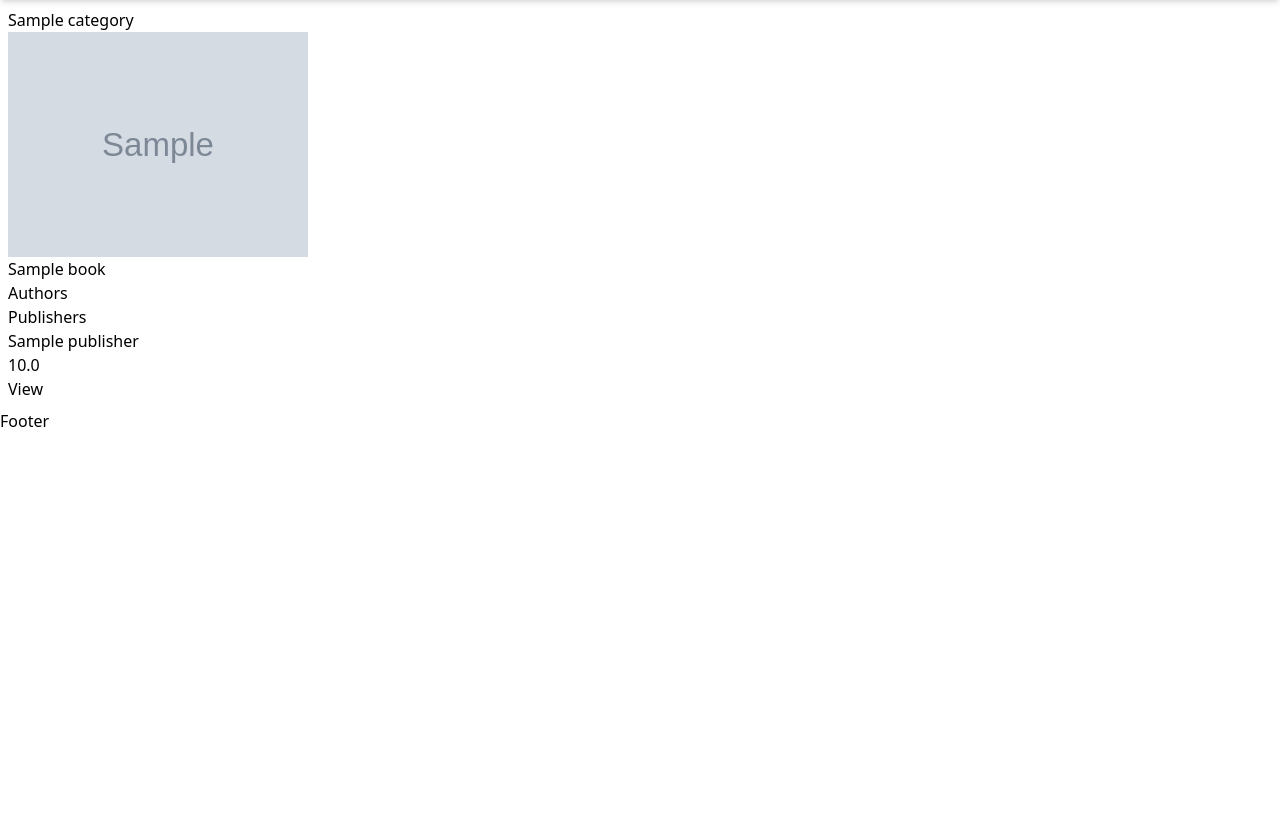
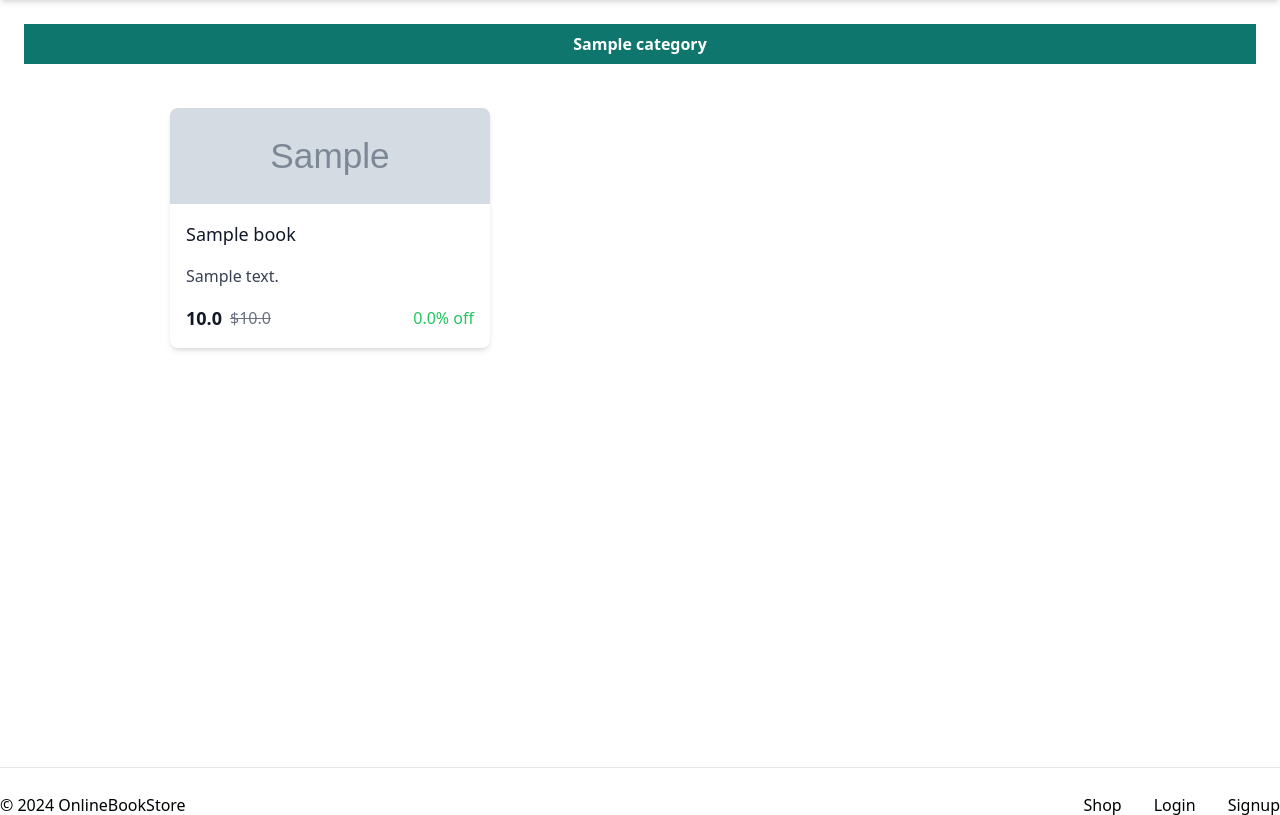
Before and after one commit to nickfff-dev/OnlineBookStore, a Flask app: page /categories/1 in a window 1280 px wide. Shown: the part 72-887 px from the top of the page. Run offline with Flask 3, Linux system fonts and the light colour scheme; tables that the repository leaves empty hold one stand-in row (values such as "Sample post"); grey boxes marked "Sample" are stand-in pictures.

Commit message:
landing page

```diff
--- a/web_dynamic/static/styles/globals.css
+++ b/web_dynamic/static/styles/globals.css
@@ -582,6 +582,10 @@ video {
   position: static;
 }
 
+.fixed {
+  position: fixed;
+}
+
 .relative {
   position: relative;
 }
@@ -590,8 +594,20 @@ video {
   position: sticky;
 }
 
-.col-span-1 {
-  grid-column: span 1 / span 1;
+.bottom-0 {
+  bottom: 0px;
+}
+
+.top-0 {
+  top: 0px;
+}
+
+.z-50 {
+  z-index: 50;
+}
+
+.col-span-2 {
+  grid-column: span 2 / span 2;
 }
 
 .mx-auto {
@@ -651,24 +667,36 @@ video {
   display: none;
 }
 
+.h-12 {
+  height: 3rem;
+}
+
+.h-24 {
+  height: 6rem;
+}
+
 .h-3 {
   height: 0.75rem;
-}
-
-.h-48 {
-  height: 12rem;
 }
 
 .h-8 {
   height: 2rem;
 }
 
+.h-96 {
+  height: 24rem;
+}
+
+.h-auto {
+  height: auto;
+}
+
 .h-full {
   height: 100%;
 }
 
-.max-h-96 {
-  max-height: 24rem;
+.max-h-72 {
+  max-height: 18rem;
 }
 
 .w-3 {
@@ -719,12 +752,20 @@ video {
   cursor: pointer;
 }
 
-.grid-flow-col {
-  grid-auto-flow: column;
+.grid-flow-row {
+  grid-auto-flow: row;
+}
+
+.grid-cols-2 {
+  grid-template-columns: repeat(2, minmax(0, 1fr));
 }
 
 .grid-cols-3 {
   grid-template-columns: repeat(3, minmax(0, 1fr));
+}
+
+.flex-row {
+  flex-direction: row;
 }
 
 .flex-col {
@@ -759,9 +800,27 @@ video {
   gap: 0.5rem;
 }
 
+.gap-x-12 {
+  -moz-column-gap: 3rem;
+       column-gap: 3rem;
+}
+
 .gap-x-2 {
   -moz-column-gap: 0.5rem;
        column-gap: 0.5rem;
+}
+
+.gap-x-8 {
+  -moz-column-gap: 2rem;
+       column-gap: 2rem;
+}
+
+.gap-y-2 {
+  row-gap: 0.5rem;
+}
+
+.gap-y-6 {
+  row-gap: 1.5rem;
 }
 
 .overflow-hidden {
@@ -774,6 +833,12 @@ video {
 
 .overflow-x-hidden {
   overflow-x: hidden;
+}
+
+.truncate {
+  overflow: hidden;
+  text-overflow: ellipsis;
+  white-space: nowrap;
 }
 
 .rounded {
@@ -815,6 +884,11 @@ video {
   background-color: rgb(20 184 166 / var(--tw-bg-opacity));
 }
 
+.bg-teal-700 {
+  --tw-bg-opacity: 1;
+  background-color: rgb(15 118 110 / var(--tw-bg-opacity));
+}
+
 .bg-white {
   --tw-bg-opacity: 1;
   background-color: rgb(255 255 255 / var(--tw-bg-opacity));
@@ -883,6 +966,27 @@ video {
   padding-bottom: 0.5rem;
 }
 
+.py-6 {
+  padding-top: 1.5rem;
+  padding-bottom: 1.5rem;
+}
+
+.pb-2 {
+  padding-bottom: 0.5rem;
+}
+
+.pb-5 {
+  padding-bottom: 1.25rem;
+}
+
+.pb-6 {
+  padding-bottom: 1.5rem;
+}
+
+.text-center {
+  text-align: center;
+}
+
 .text-start {
   text-align: start;
 }
@@ -909,6 +1013,10 @@ video {
 .text-xl {
   font-size: 1.25rem;
   line-height: 1.75rem;
+}
+
+.font-bold {
+  font-weight: 700;
 }
 
 .font-medium {
@@ -1025,6 +1133,12 @@ video {
   transition-duration: 150ms;
 }
 
+.transition-colors {
+  transition-property: color, background-color, border-color, text-decoration-color, fill, stroke;
+  transition-timing-function: cubic-bezier(0.4, 0, 0.2, 1);
+  transition-duration: 150ms;
+}
+
 .duration-300 {
   transition-duration: 300ms;
 }
--- a/web_dynamic/templates/base.html
+++ b/web_dynamic/templates/base.html
@@ -8,13 +8,14 @@
     </head>
     <body>
         <header>
+
        {% include 'components/header.html' %}
-        <main class="p-2">
+    </header>
+        <main class="p-6">
             {% block content %}
             {% endblock %}
         </main>
-        <footer>
-            <h2>Footer</h2>
-        </footer>
+        <div class="fixed bottom-0 mx-auto bg-white w-full h-12 pb-6" >{% include 'components/footer.html' %}</div>
     </body>
+
 </html>
--- a/web_dynamic/templates/category.html
+++ b/web_dynamic/templates/category.html
@@ -1,28 +1,13 @@
 {% extends 'base.html' %}
 {% block title%}
-    {{ category.name }}
+    <h1 >{{ category.name }}</h1>
 {% endblock %}
 {% block content %}
-    <h1>{{ category.name }}</h1>
-    <div class="category-books">
+    <div class="bg-teal-700 py-2"><h1 class="font-bold text-center text-white">{{ category.name }}</h1></div>
+    <div class="category-books grid grid-flow-row grid-cols-2 gap-x-2">
         {% for book in category.books %}
             <div class="category-book">
-                <img src="{{ book['image'] }}" alt="book_image" width="300">
-                <h3>{{ book.title }}</h3>
-                <h2>Authors</h2>
-                <ul class="book-authors">
-                    {% for author in book.authors %}
-                        <li>{{ author.fullNames }}</li>
-                    {% endfor %}
-                </ul>
-                <h2>Publishers</h2>
-                <ul class="book-publishers">
-                    {% for publisher in book.publishers %}
-                        <li>{{ publisher.name }}</li>
-                    {% endfor %}
-                </ul>
-                <p>{{ book.price }}</p>
-                <a href="{{ url_for('bookstore_views.book', book_id=book.id) }}">View</a>
+                {% include 'components/bookcard.html' %}
             </div>
         {% endfor %}
     </div>
--- /dev/null
+++ b/web_dynamic/templates/components/authors-sidebar-item.html
@@ -0,0 +1,4 @@
+<div role="button"
+class="flex items-center w-full p-3 leading-tight transition-all rounded-lg outline-none text-start hover:bg-blue-gray-50 hover:bg-opacity-80 hover:text-blue-gray-900 focus:bg-blue-gray-50 focus:bg-opacity-80 focus:text-blue-gray-900 active:bg-blue-gray-50 active:bg-opacity-80 active:text-blue-gray-900">
+{{ author.fullNames}}
+</div>
--- a/web_dynamic/templates/components/bookcard.html
+++ b/web_dynamic/templates/components/bookcard.html
@@ -1,11 +1,8 @@
-<div class="mx-auto mt-11 w-80 transform overflow-hidden rounded-lg bg-white dark:bg-slate-800 shadow-md duration-300 hover:scale-105 hover:shadow-lg">
-    <img class="h-48 w-full object-cover object-center" src="https://images.unsplash.com/photo-1674296115670-8f0e92b1fddb?ixlib=rb-4.0.3&ixid=MnwxMjA3fDB8MHxwaG90by1wYWdlfHx8fGVufDB8fHx8&auto=format&fit=crop&w=870&q=80" alt="Product Image" />
+<div class="mx-auto mt-11 cursor-pointer w-80 transform overflow-hidden rounded-lg bg-white dark:bg-slate-800 shadow-md duration-300 hover:scale-105 hover:shadow-lg">
+    <img class="h-24 w-full object-cover object-center" src="{{ book['image'] }}" alt="{{ book['title'] }}" />
     <div class="p-4">
-      <h2 class="mb-2 text-lg font-medium dark:text-white text-gray-900">{{
-          book.title
-    }}</h2>
-      <p class="mb-2 text-base dark:text-gray-300 text-gray-700">
-
+      <h2 class="mb-2 text-lg font-medium dark:text-white text-gray-900"><a href="{{ url_for('bookstore_views.book', book_id=book.id) }}">{{book.title}}</a></h2>
+      <p class="py-2 h-12 text-base dark:text-gray-300 text-gray-700 truncate">
         {{ book.description }}
       </p>
       <div class="flex items-center">
--- /dev/null
+++ b/web_dynamic/templates/components/footer.html
@@ -0,0 +1,26 @@
+<footer
+  class=" flex flex-row flex-wrap items-center justify-center w-full py-6 text-center border-t gap-y-6 gap-x-12 border-blue-gray-50 md:justify-between">
+  <p class="block font-sans text-base antialiased font-normal leading-relaxed text-blue-gray-900">
+    © 2024 OnlineBookStore
+  </p>
+  <ul class="flex flex-wrap items-center gap-y-2 gap-x-8">
+    <li>
+      <a href="/"
+        class="block font-sans text-base antialiased font-normal leading-relaxed transition-colors text-blue-gray-900 hover:text-blue-500 focus:text-blue-500">
+        Shop
+      </a>
+    </li>
+    <li>
+      <a href="{{ url_for('bookstore_views.login') }}"
+        class="block font-sans text-base antialiased font-normal leading-relaxed transition-colors text-blue-gray-900 hover:text-blue-500 focus:text-blue-500">
+        Login
+      </a>
+    </li>
+    <li>
+      <a href="{{ url_for( 'bookstore_views.register' ) }}"
+        class="block font-sans text-base antialiased font-normal leading-relaxed transition-colors text-blue-gray-900 hover:text-blue-500 focus:text-blue-500">
+        Signup
+      </a>
+    </li>
+  </ul>
+</footer>
--- a/web_dynamic/templates/components/header.html
+++ b/web_dynamic/templates/components/header.html
@@ -31,7 +31,7 @@
   </nav> -->
 
   <nav
-  class="sticky block w-full  px-4 py-2 mx-auto text-white bg-green-600 border shadow-md  border-white/80 bg-opacity-80 backdrop-blur-2xl backdrop-saturate-200 lg:px-8 lg:py-4">
+  class="sticky top-0 z-50 block w-full  px-4 py-2 mx-auto text-white bg-green-600 border shadow-md  border-white/80 bg-opacity-80 backdrop-blur-2xl backdrop-saturate-200 lg:px-8 lg:py-4">
   <div class="container flex flex-wrap items-center justify-between mx-auto text-blue-gray-900">
     <a href="#"
       class="mr-4 block cursor-pointer py-1.5 font-sans text-base font-medium leading-relaxed text-inherit antialiased">
--- a/web_dynamic/templates/components/hero.html
+++ b/web_dynamic/templates/components/hero.html
@@ -1,7 +1,7 @@
-<div class=" col-span-1 mx-auto">
+<div class="w-full">
 <div
         class="relative flex flex-col overflow-hidden text-gray-700 bg-white shadow-md rounded-xl bg-clip-border">
-        <img alt="nature" class="h-full w-full object-cover object-center"
-          src="https://images.unsplash.com/photo-1485470733090-0aae1788d5af?ixlib=rb-4.0.3&amp;ixid=MnwxMjA3fDB8MHxwaG90by1wYWdlfHx8fGVufDB8fHx8&amp;auto=format&amp;fit=crop&amp;w=2717&amp;q=80" />
+        <img alt="nature" class="w-full object-cover object-fit h-96"
+          src="https://source.unsplash.com/random/?bookstore,bookshop" />
       </div>
     </div>
--- a/web_dynamic/templates/components/sidebar.html
+++ b/web_dynamic/templates/components/sidebar.html
@@ -1,11 +1,11 @@
 <div
-    class="relative max-w-2xl flex  overflow-x-hidden overflow-y-auto max-h-96 flex-col rounded-xl bg-white bg-clip-border p-4 text-gray-700 shadow-xl scrollbar-hide shadow-blue-gray-900/5 noscrollbar">
+    class="relative w-max flex  overflow-x-hidden overflow-y-auto max-h-72 h-full flex-col rounded-xl bg-white bg-clip-border p-4 text-gray-700 shadow-xl scrollbar-hide shadow-blue-gray-900/5 noscrollbar">
     <div class="">
       <h5 class="block font-sans text-lg antialiased font-semibold leading-snug tracking-normal text-blue-gray-900">
         Categories
       </h5>
     </div>
-    <nav class="flex min-w-[240px] flex-col gap-1 p-2 font-sans text-base font-normal text-blue-gray-700">
+    <nav class="flex min-w-[140px] flex-col gap-1 p-2 font-sans text-base font-normal text-blue-gray-700">
         {% if categories %}
             {% for category in categories %}
                 {% include 'components/sidebaritem.html' %}
```
Also changed, not shown: other parts of web_dynamic/static/styles/globals.css (+42 -8 lines), web_dynamic/templates/components/authors-sidebar.html (added, +14 -0 lines), web_dynamic/templates/index.html (+11 -14 lines).
